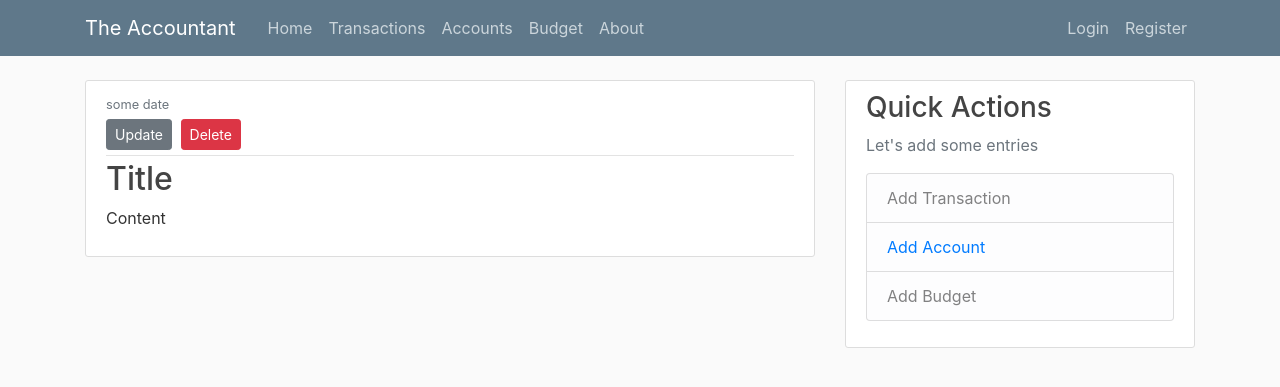
After one commit to elijah981/TheAccountant, a Flask app: template website/templates/view_account.html in a window 1280 px wide. The commit adds this page. Shown: the top 387 px of the page. Run offline with Flask 2, Linux system fonts and the light colour scheme; the template is opened without the code that fills it, so the values that code supplies are empty; parts of the project's set-up code (start-up, migrations or seed data) failed here and were passed over; some libraries are stand-ins or nearby versions.

Commit message:
Update account feature added

```diff
--- a/website/templates/accounts.html
+++ b/website/templates/accounts.html
@@ -9,12 +9,13 @@
             <div class="d-flex flex-row flex-wrap align-items-start justify-content-between">
                 <div>
                     <p class="fw-500 fs-18 mb-0">
-                    <h4>{{account.name}}</h4>
+                    <h4>{{account.name}}
+                    </h4>
                     </p>
                 </div>
                 <div>
                     <div>
-                        Update
+                        <a href="{{ url_for('accounts.update_account', acc_id=account.id) }}">Update</a>
                     </div>
                     <div>
                         Delete
--- /dev/null
+++ b/website/templates/view_account.html
@@ -0,0 +1,37 @@
+{% extends "layout.html" %}
+{% block content %}
+<article class="media content-section">
+  <div class="media-body">
+    <div class="article-metadata">
+      <small class="text-muted">some date</small>
+      <div>
+        <a class="btn btn-secondary btn-sm mt-1 mb-1" href="">Update</a>
+        <button type="button" class="btn btn-danger btn-sm m-1" data-toggle="modal"
+          data-target="#deleteModal">Delete</button>
+      </div>
+    </div>
+    <h2 class="article-title"> Title </h2>
+    <p class="article-content"> Content </p>
+  </div>
+</article>
+<!-- Modal -->
+<div class="modal fade" id="deleteModal" tabindex="-1" role="dialog" aria-labelledby="deleteModalLabel"
+  aria-hidden="true">
+  <div class="modal-dialog" role="document">
+    <div class="modal-content">
+      <div class="modal-header">
+        <h5 class="modal-title" id="deleteModalLabel">Delete Post?</h5>
+        <button type="button" class="close" data-dismiss="modal" aria-label="Close">
+          <span aria-hidden="true">&times;</span>
+        </button>
+      </div>
+      <div class="modal-footer">
+        <button type="button" class="btn btn-secondary" data-dismiss="modal">Close</button>
+        <form action="" method="POST">
+          <input class="btn btn-danger" type="submit" value="Delete">
+        </form>
+      </div>
+    </div>
+  </div>
+</div>
+{% endblock content %}
```
Also changed, not shown: website/accounts/routes.py (+41 -1 lines).
